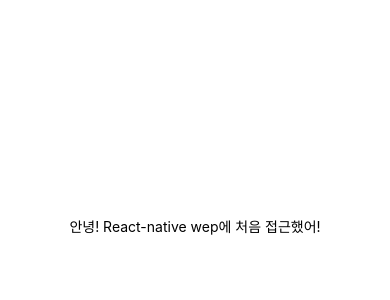
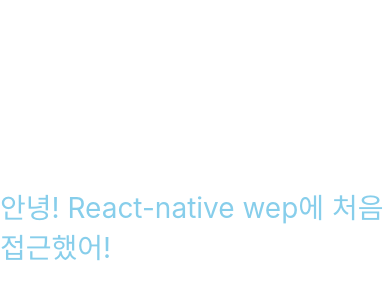
Before and after one commit to doyi0107/React-native-doyiweather, a React Native app: screen / in a window 390 px wide. Shown: the part 196-496 px from the top of the page. Built offline with nearby package versions, Linux system fonts and the light colour scheme.

Commit message:
style change

```diff
--- a/App.js
+++ b/App.js
@@ -4,7 +4,7 @@
 export default function App() {
   return (
     <View style={styles.container}>
-      <Text>안녕! React-native wep에 처음 접근했어!</Text>
+      <Text style={styles.text}>안녕! React-native wep에 처음 접근했어!</Text>
       <StatusBar style="auto" />
     </View>
   );
@@ -17,4 +17,8 @@
     alignItems: 'center',
     justifyContent: 'center',
   },
+  text:{
+    fontSize:28,
+    color:"skyblue",
+  }
 });
```
